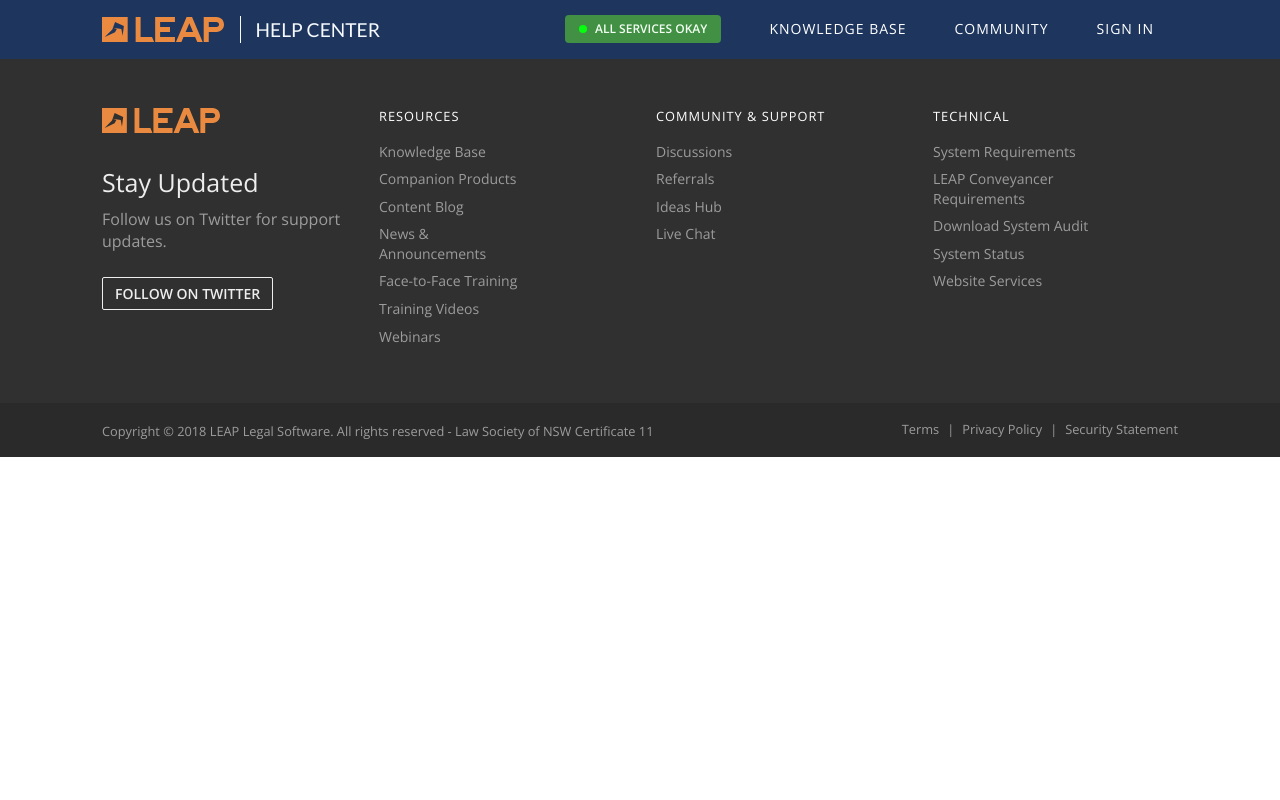
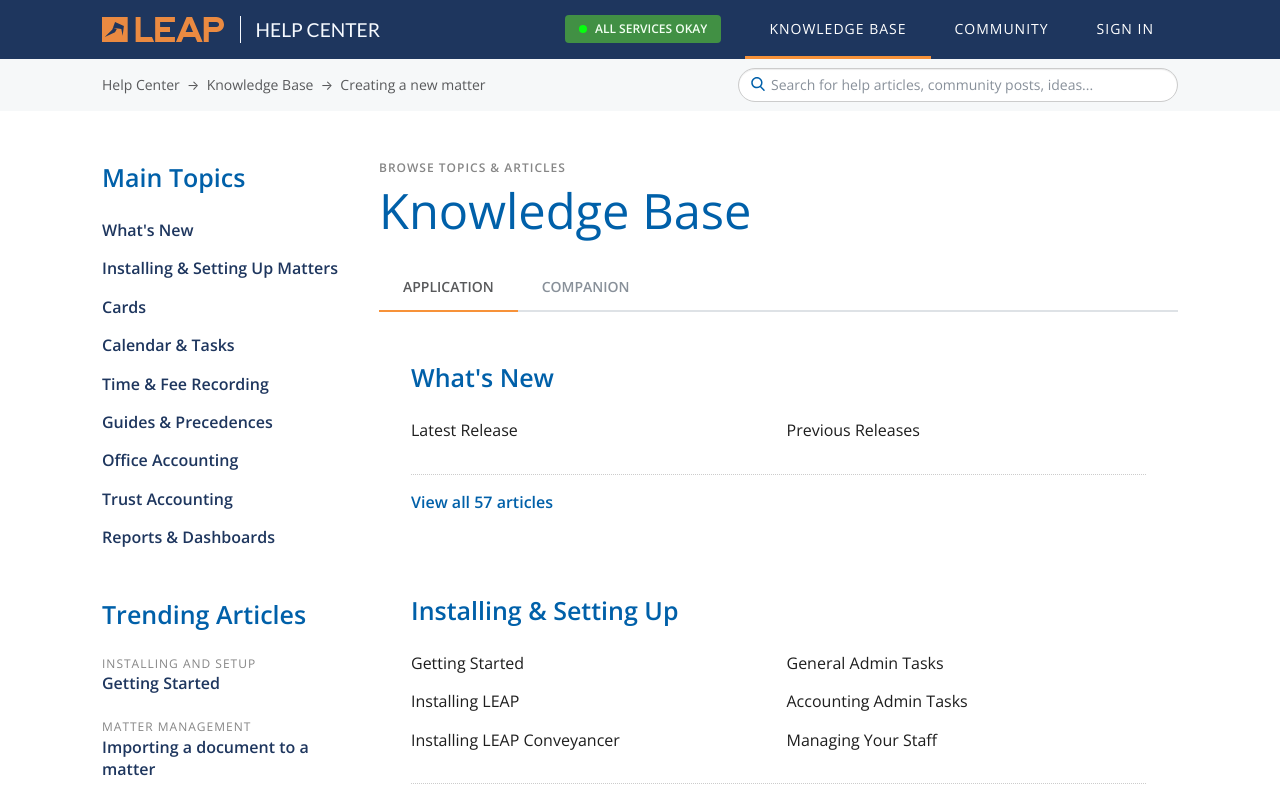
Before and after one commit to ericdefelix/communities, a Vue app: page /topiccatalog in a window 1280 px wide. Shown: the top 800 px of the page. Built offline with nearby package versions, Linux system fonts and the light colour scheme.

Commit message:
feature: topicdetail page

```diff
--- a/src/App.vue
+++ b/src/App.vue
@@ -21,7 +21,7 @@
 
         <div class="collapse navbar-collapse" id="navbar">
           <nav class="navbar-nav" id="nav">
-            <router-link v-slot="{ href, route, navigate, isActive, isExactActive }" to="/category">
+            <router-link v-slot="{ href, route, navigate, isActive, isExactActive }" to="/topiccatalog">
               <div class="nav-item">
                 <a href="#" class="nav-link nav-divider" :class="[isActive && 'active', isExactActive && 'active']" @click="navigate">Knowledge Base</a>
               </div>
--- a/src/router/index.js
+++ b/src/router/index.js
@@ -11,9 +11,9 @@
     component: Home
   },
   {
-    path: '/category',
-    name: 'productCategoryPage',
-    component: () => import('../views/ProductCategory.vue')
+    path: '/topiccatalog',
+    name: 'topicCatalogPage',
+    component: () => import('../views/Topics.vue')
   },
   {
     path: '/discussions',
@@ -21,9 +21,14 @@
     component: () => import('../views/Discussions.vue')
   },
   {
-    path: '/detail',
+    path: '/article',
     name: 'articleDetailPage',
     component: () => import('../views/ArticleDetail.vue')
+  },
+  {
+    path: '/topicdetail',
+    name: 'topicDetailPage',
+    component: () => import('../views/TopicDetail.vue')
   }
 ]
 
--- a/src/scss-compile/components/_article-list.scss
+++ b/src/scss-compile/components/_article-list.scss
@@ -20,13 +20,30 @@
 
 .#{$namespace}article-link-append {
   list-style-type: none;
-  padding-left: 0;
+  padding-left: v('grid-gap');
   display: flex;
   margin: 0;
   margin-left: auto;
 
   &-item {
+    @include media-breakpoint-down('sm') {
+      flex-flow: column;
+    }
     display: flex;
     align-items: center;
+    color: $subheading-color;
+    font-size: v('navlink-text-size');
+    padding: 0 0.5rem;
+    text-align: center;
+
+    i {
+      width: 1rem;
+      height: 1rem;
+      display: block;
+      margin: 0 0.25rem;
+    }
+    span {
+      margin: 0 0.25rem;
+    }
   }
 }
--- a/src/scss-compile/features/discussions/_all.scss
+++ b/src/scss-compile/features/discussions/_all.scss
@@ -1 +1 @@
-@import './related-discussion-list';
+// @import './related-discussion-list';
--- a/src/scss-compile/features/discussions/_related-discussion-list.scss
+++ /dev/null
@@ -1,14 +0,0 @@
-.#{$namespace}related-discussion-list-item {
-  display: flex;
-  align-items: center;
-
-  .#{$namespace}article-link-append-item {
-    display: flex;
-    align-items: center;
-    margin: 0 0.5rem;
-
-    span {
-      margin-left: 0.5rem;
-    }
-  }
-}
--- a/src/scss-compile/features/homepage/_homepage-usps.scss
+++ b/src/scss-compile/features/homepage/_homepage-usps.scss
@@ -25,6 +25,7 @@
 
   &-item {
     display: flex;
+    align-items: center;
     @include media-breakpoint-down('sm') {
       border-bottom: 1px solid v('brand-light-grey');
       padding-bottom: var(--space-lg);
--- a/src/scss-compile/features/layouts/_prefooter.scss
+++ b/src/scss-compile/features/layouts/_prefooter.scss
@@ -4,11 +4,10 @@
 
   &-title {
     position: relative;
+    display: flex;
+    align-items: center;
     > * {
-      @include media-breakpoint-between('lg','xl') {
-        position: absolute;
-        bottom: 0;
-      }
+      margin-bottom: 0;
     }
   }
 }
--- a/src/scss-compile/variables/_appearance.scss
+++ b/src/scss-compile/variables/_appearance.scss
@@ -33,7 +33,7 @@
 $card-border-top: 0.3125rem;
 $card-border-dash: 0.075rem dashed #ccc;
 $card-box-shadow: 0 2px 4px rgba(0, 0, 0, 0.1), 0 1px 1px rgba(0, 0, 0, 0.1);
-$card-box-shadow-darker: 0 2px 20px rgba(0, 0, 0, 0.3), 0 1px 7px rgba(0, 0, 0, 0);
+$card-box-shadow-darker: 0 2px 15px rgba(0, 0, 0, 0.125), 0 1px 7px rgba(0, 0, 0, 0);
 
 // Allows for customizing button radius independently from global border radius
 $btn-border-radius-lg: $border-radius;
--- /dev/null
+++ b/src/views/TopicDetail.vue
@@ -0,0 +1,84 @@
+<template>
+<div>
+<!-- Container -->
+  <Breadcrumbs/>
+
+  <section class="hc-section">
+    <div class="container">
+      <div class="hc-layout-aside-main grid grid-aside-main main" id="main">
+        <aside class="hc-aside sidebar" id="sidebar">
+          <div class="sidebar__inner">
+            <div class="hc-aside-topics mb-5">
+              <TopicList v-bind:topics="sidebar_topics.topics" v-bind:heading="sidebar_topics.heading"/>
+            </div>
+            <div class="hc-aside-trending mb-5">
+              <h5 class="text-heading text-bold">Trending Articles</h5>
+              <ArticleList v-bind:articles="articles" v-bind:isSmall="true"/>
+            </div>
+            <SpotlightCard v-bind:content="spotlight[0]" />
+          </div>
+        </aside>
+
+        <div class="hc-main content" id="content">
+          <small class="hc-article-subheading text-uppercase text-bold">Browse topics & articles</small>
+          <h2 class="text-primary-lighter mb-3">Knowledge Base</h2>
+
+        </div>
+      </div>
+  </div>
+  </section>
+<!-- Container -->
+</div>
+</template>
+
+<script>
+import ArticleList from '@/components/ArticleList'
+import SpotlightCard from '@/components/SpotlightCard'
+import TopicList from '@/components/TopicList'
+import Breadcrumbs from '@/components/Breadcrumbs'
+
+export default {
+  name: 'topicDetailPage',
+  components: {
+    SpotlightCard, Breadcrumbs, TopicList, ArticleList
+  },
+  props: {
+    topics: Array,
+    heading: String
+  },
+  methods: {
+    randomViewAllText () {
+      const randomNumber = () => { return Math.floor(Math.random() * (60 - 1 + 1) + 1) }
+      return `View all ${randomNumber()} articles`
+    }
+  },
+  data: function () {
+    return {
+      spotlight: [
+        { isLarge: true, heading: 'ByLawyers 2.0', subheading: 'Companion Apps', text: 'Ullam incidunt potenti rutrum', url: 'sample3.jpg' }
+      ],
+      articles: [
+        { heading: 'Getting Started', subheading: 'Installing and Setup' },
+        { heading: 'Importing a document to a matter', subheading: 'Matter Management' },
+        { heading: 'Calculation of VAT on Invoices - Rounding of Amounts', subheading: 'Accounting' },
+        { heading: 'Recording time in Microsoft Outlook', subheading: 'Accounting' },
+        { heading: 'Troubleshooting printer problems', subheading: 'Technical' }
+      ],
+      sidebar_topics: {
+        heading: 'Main Topics',
+        topics: [
+          { text: 'What\'s New' },
+          { text: 'Installing & Setting Up Matters', topics: [{ text: 'Getting Started' }, { text: 'Installing LEAP' }, { text: 'Installing LEAP Conveyancer' }, { text: 'General Admin Tasks' }, { text: 'Accounting Admin Tasks' }, { text: 'Managing Your Staff' }] },
+          { text: 'Cards' },
+          { text: 'Calendar & Tasks' },
+          { text: 'Time & Fee Recording' },
+          { text: 'Guides & Precedences' },
+          { text: 'Office Accounting' },
+          { text: 'Trust Accounting' },
+          { text: 'Reports & Dashboards' }
+        ]
+      }
+    }
+  }
+}
+</script>
--- a/src/views/ProductCategory.vue
+++ b/src/views/Topics.vue
@@ -55,7 +55,7 @@
 import Breadcrumbs from '@/components/Breadcrumbs'
 
 export default {
-  name: 'productCategoryPage',
+  name: 'topicCatalogPage',
   components: {
     SpotlightCard, Breadcrumbs, TopicCatalog, TopicList, ArticleList
   },
```
